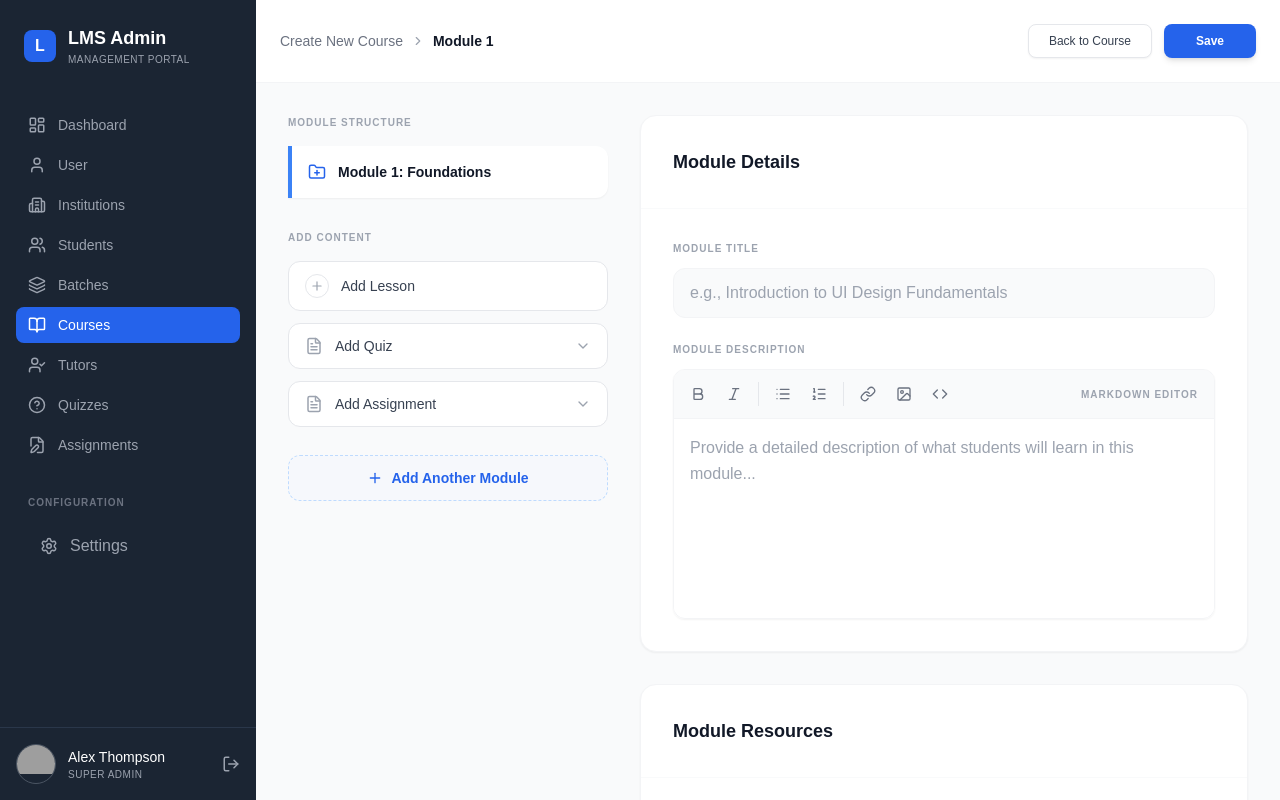
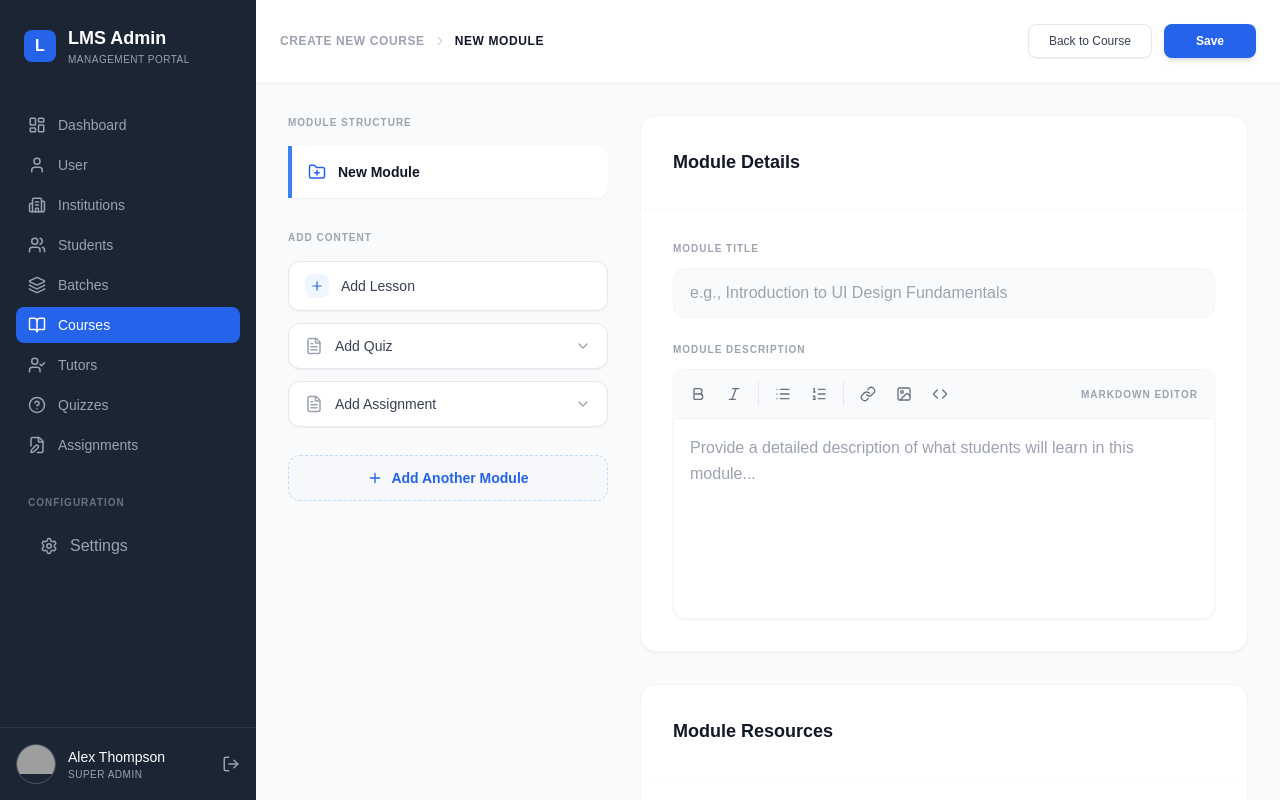
Before and after one commit to prasanthi-transetu/platform_course, a Next.js app: page /admin/courses/create/module in a window 1280 px wide. Built offline with nearby package versions, Linux system fonts and the light colour scheme; grey boxes are pictures that could not be loaded.

Commit message:
Fix: Global navigation for all 'Add' buttons across course creation pages

```diff
--- a/app/admin/courses/create/module/page.tsx
+++ b/app/admin/courses/create/module/page.tsx
@@ -1,6 +1,6 @@
 "use client";
 
-import { useState } from "react";
+import React, { useState, useCallback } from "react";
 import {
   ChevronRight,
   FolderPlus,
@@ -19,11 +19,14 @@ import {
   Video,
   Globe
 } from "lucide-react";
+import { useRouter } from "next/navigation";
 import Link from "next/link";
 import ResourceModals from "@/components/modals/ResourceModals";
 
 export default function ModuleDetailsPage() {
+  const router = useRouter();
   const [moduleTitle, setModuleTitle] = useState("");
+  const [moduleDescription, setModuleDescription] = useState("");
   const [isModalOpen, setIsModalOpen] = useState(false);
   const [modalType, setModalType] = useState<"pdf" | "image" | "video" | "url" | null>(null);
 
@@ -32,14 +35,33 @@ export default function ModuleDetailsPage() {
     setIsModalOpen(true);
   };
 
+  const handleAddAnotherModule = useCallback(() => {
+    // In a real app, save current progress
+    setModuleTitle("");
+    setModuleDescription("");
+    alert("New module setup initialized!");
+  }, []);
+
+  const handleAddLesson = () => {
+    router.push("/admin/courses/create/lesson");
+  };
+
+  const handleAddQuiz = () => {
+    router.push("/admin/quizzes/new");
+  };
+
+  const handleAddAssignment = () => {
+    router.push("/admin/assignments");
+  };
+
   return (
     <div className="bg-gray-50 min-h-screen">
       {/* TOP HEADER / BREADCRUMB */}
-      <div className="flex justify-between items-center p-6 bg-white border-b border-gray-100">
-        <div className="flex items-center gap-2 text-sm font-medium">
-          <Link href="/admin/courses/create" className="text-gray-500 hover:text-blue-600 transition-colors">Create New Course</Link>
-          <ChevronRight size={14} className="text-gray-400" />
-          <span className="text-gray-900 font-bold">Module 1</span>
+      <div className="flex justify-between items-center p-6 bg-white border-b border-gray-100 shadow-sm">
+        <div className="flex items-center gap-2 text-xs font-bold uppercase tracking-wider">
+          <Link href="/admin/courses/create" className="text-gray-400 hover:text-blue-600 transition-colors">Create New Course</Link>
+          <ChevronRight size={14} className="text-gray-300" />
+          <span className="text-gray-900 font-bold">New Module</span>
         </div>
         <div className="flex gap-3">
           <Link href="/admin/courses/create">
@@ -61,7 +83,7 @@ export default function ModuleDetailsPage() {
             <h3 className="text-[10px] font-bold text-gray-400 uppercase tracking-widest mb-4">Module Structure</h3>
             <div className="bg-white border-blue-500 border-l-4 rounded-r-xl shadow-sm p-4 flex items-center gap-3">
               <FolderPlus className="text-blue-600" size={18} />
-              <span className="text-sm font-bold text-gray-900 truncate">Module 1: Foundations</span>
+              <span className="text-sm font-bold text-gray-900 truncate">{moduleTitle || "New Module"}</span>
             </div>
           </div>
 
@@ -69,16 +91,20 @@ export default function ModuleDetailsPage() {
           <div>
             <h3 className="text-[10px] font-bold text-gray-400 uppercase tracking-widest mb-4">Add Content</h3>
             <div className="flex flex-col gap-3">
-              <Link href="/admin/courses/create/lesson">
-                <button className="w-full flex items-center gap-3 border border-gray-200 bg-white px-4 py-3 rounded-xl hover:bg-gray-50 transition-all group">
-                  <div className="w-6 h-6 rounded-full border border-gray-200 flex items-center justify-center group-hover:bg-blue-50 transition-colors">
-                    <Plus size={14} className="text-gray-400 group-hover:text-blue-600" />
-                  </div>
-                  <span className="text-sm font-medium text-gray-700">Add Lesson</span>
-                </button>
-              </Link>
+              <button
+                onClick={handleAddLesson}
+                className="w-full flex items-center gap-3 border border-gray-200 bg-white px-4 py-3 rounded-xl hover:bg-gray-50 transition-all group shadow-sm text-left"
+              >
+                <div className="w-6 h-6 rounded-lg bg-blue-50 flex items-center justify-center group-hover:bg-blue-500 transition-colors">
+                  <Plus size={14} className="text-blue-600 group-hover:text-white" />
+                </div>
+                <span className="text-sm font-medium text-gray-700 group-hover:text-blue-600 transition-colors">Add Lesson</span>
+              </button>
 
-              <button className="w-full flex items-center justify-between border border-gray-200 bg-white px-4 py-3 rounded-xl hover:bg-gray-50 transition-all">
+              <button
+                onClick={handleAddQuiz}
+                className="w-full flex items-center justify-between border border-gray-200 bg-white px-4 py-3 rounded-xl hover:bg-gray-50 transition-all shadow-sm"
+              >
                 <div className="flex items-center gap-3">
                   <FileText className="text-gray-400" size={18} />
                   <span className="text-sm font-medium text-gray-700">Add Quiz</span>
@@ -86,7 +112,10 @@ export default function ModuleDetailsPage() {
                 <ChevronDown size={16} className="text-gray-400" />
               </button>
 
-              <button className="w-full flex items-center justify-between border border-gray-200 bg-white px-4 py-3 rounded-xl hover:bg-gray-50 transition-all">
+              <button
+                onClick={handleAddAssignment}
+                className="w-full flex items-center justify-between border border-gray-200 bg-white px-4 py-3 rounded-xl hover:bg-gray-50 transition-all shadow-sm"
+              >
                 <div className="flex items-center gap-3">
                   <FileText className="text-gray-400" size={18} />
                   <span className="text-sm font-medium text-gray-700">Add Assignment</span>
```
